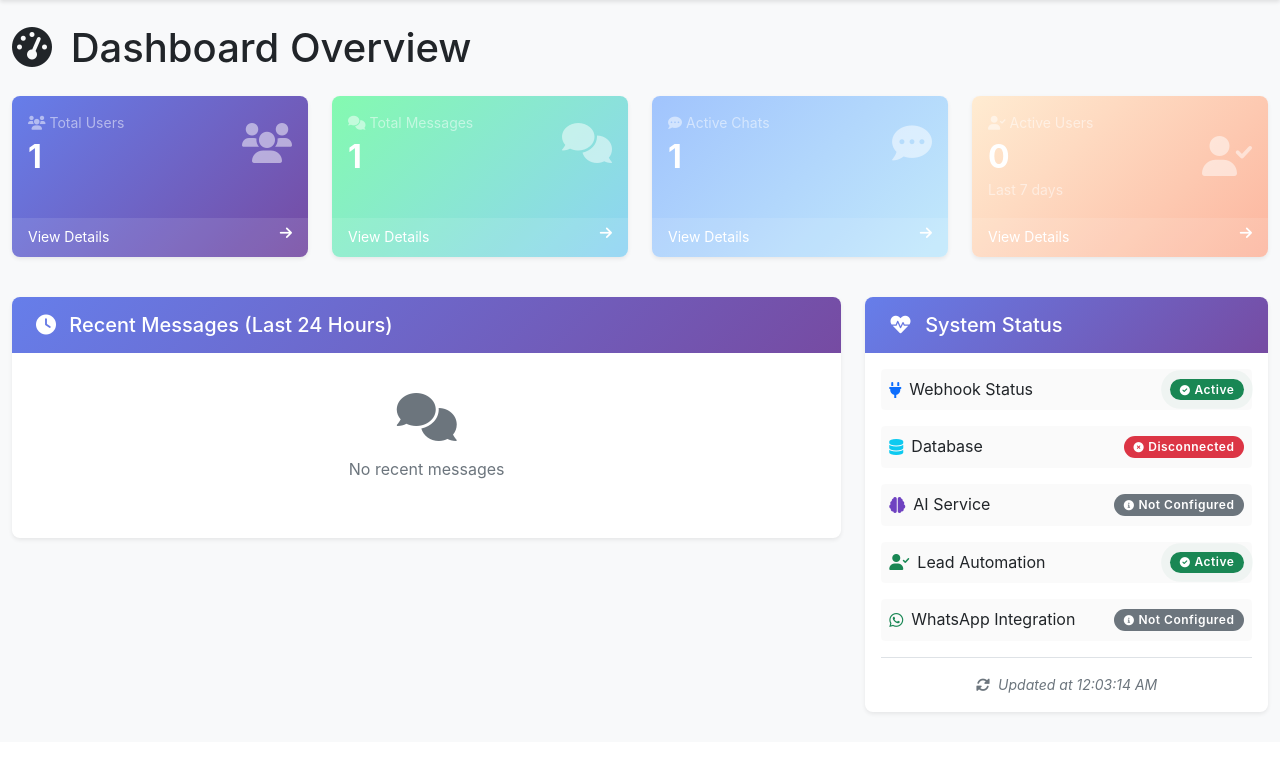
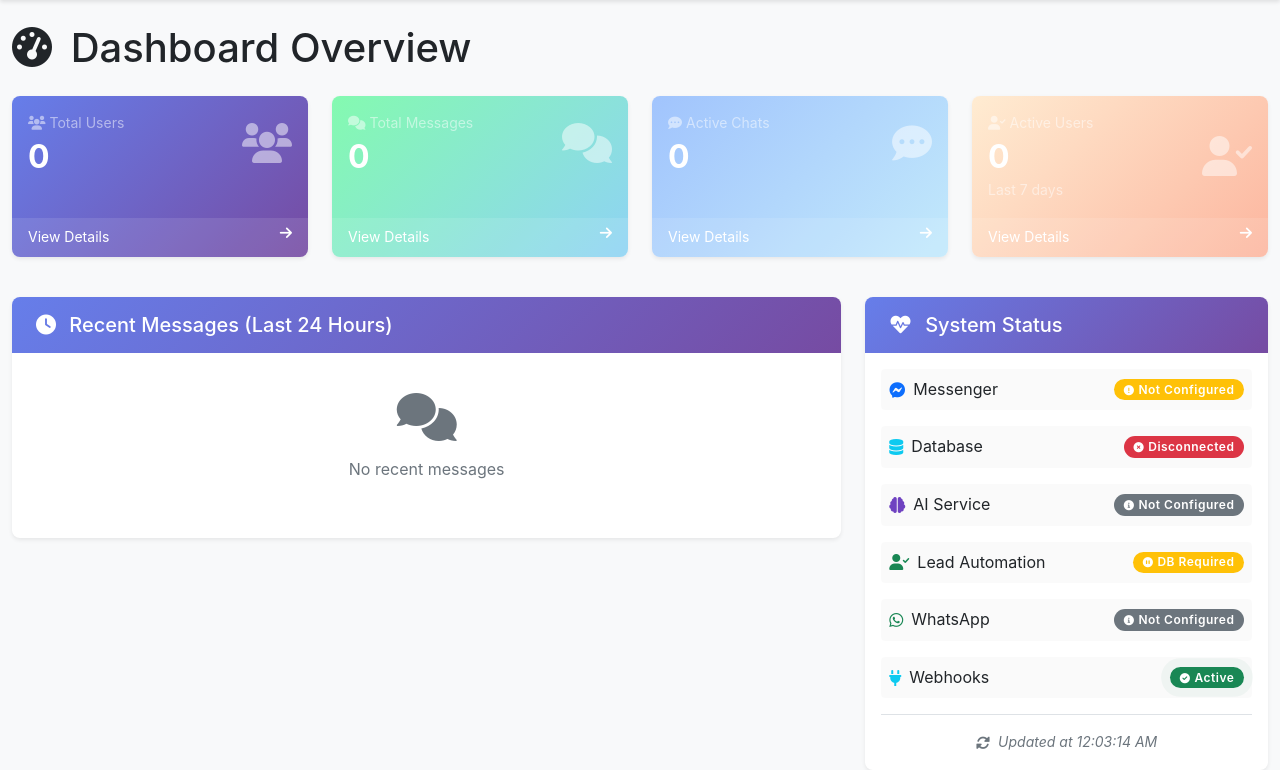
Before and after one commit to Yoans-Adel/Migochat, a FastAPI app: page /dashboard/ in a window 1280 px wide. Shown: the part 58-828 px from the top of the page. Before the commit the page ends 773 px from the top, so only its background shows below. Run offline with FastAPI, Linux system fonts and the light colour scheme; tables that the repository leaves empty hold one stand-in row (values such as "Sample post").

Commit message:
🔧 Fix Production Issues: Messenger & Database Status
Critical Fixes:
=================

1. 🔴 Fixed Messenger Status Check
   - Added real-time Facebook Graph API token verification
   - Validates token with httpx async client (5s timeout)
   - Shows: Active/Invalid Token/Token Error/Not Configured
   - Replaced 'Webhook' with 'Messenger' in status display

2. 🔴 Fixed Database Connection Handling
   - Graceful degradation when DB is unavailable
   - Dashboard loads even if database fails
   - Shows statistics only when DB is connected
   - Proper error handling with fallback values

3. 🛡️ Enhanced Error Resilience
   - All status checks wrapped in try-except blocks
   - No crashes on service failures
   - Detailed logging for debugging
   - Fallback status: 'Checking...' → 'Error/Active/Inactive'

4. 📊 Improved Status Display Order
   - Messenger (most critical)
   - Database
   - AI Service
   - Lead Automation
   - WhatsApp
   - Webhooks (moved to bottom)

5. 📦 Dependencies
   - Added httpx>=0.27.0 for async HTTP requests
   - Used for Messenger token verification

6. 📚 Documentation
   - Created RAILWAY_ENV.md with complete setup guide
   - Token refresh instructions
   - Troubleshooting steps
   - Railway configuration checklist

Files Changed:
=============
- Server/routes/dashboard.py (enhanced status checks)
- app/templates/dashboard.html (reordered status items)
- requirements.txt (added httpx)
- RAILWAY_ENV.md (new deployment guide)

Production Ready:
================
✅ Handles network failures gracefully
✅ Validates Facebook tokens in real-time
✅ Shows accurate system health
✅ No crashes on service unavailability
✅ Comprehensive error logging

```diff
--- a/Server/routes/dashboard.py
+++ b/Server/routes/dashboard.py
@@ -56,86 +56,128 @@ async def crm_view(request: Request):
 async def dashboard_home(request: Request):
     """Main dashboard page with lead analytics"""
     try:
-        with get_db_session() as db:
-            # Get statistics
-            total_users = db.query(User).count()
-            total_messages = db.query(Message).count()
-            active_conversations = db.query(Conversation).filter(Conversation.is_active.is_(True)).count()
+        # Initialize default values in case database is unavailable
+        total_users = 0
+        total_messages = 0
+        active_conversations = 0
+        active_users = 0
+        recent_messages = []
+        lead_analytics = {"total_leads": 0, "qualified_leads": 0, "converted_leads": 0}
 
-            # Lead analytics with error handling
-            try:
+        # Initialize system status with defaults
+        system_status = {
+            "webhook": {"status": "active", "label": "Active"},
+            "database": {"status": "unknown", "label": "Checking..."},
+            "messenger": {"status": "unknown", "label": "Checking..."},
+            "ai_service": {"status": "unknown", "label": "Checking..."},
+            "lead_automation": {"status": "unknown", "label": "Checking..."},
+            "whatsapp": {"status": "unknown", "label": "Checking..."}
+        }
+
+        # Check Database Connection
+        db_connected = False
+        try:
+            with get_db_session() as db:
+                db.execute("SELECT 1").fetchone()
+                system_status["database"] = {"status": "connected", "label": "Connected"}
+                db_connected = True
+
+                # Get statistics only if database is connected
+                try:
+                    total_users = db.query(User).count()
+                    total_messages = db.query(Message).count()
+                    active_conversations = db.query(Conversation).filter(Conversation.is_active.is_(True)).count()
+
+                    # Recent messages (last 24 hours)
+                    yesterday = datetime.now(timezone.utc) - timedelta(days=1)
+                    recent_messages = db.query(Message).join(User).filter(
+                        Message.timestamp >= yesterday
+                    ).order_by(desc(Message.timestamp)).limit(10).all()
+
+                    # Active users (messaged in last 7 days)
+                    week_ago = datetime.now(timezone.utc) - timedelta(days=7)
+                    active_users = db.query(User).filter(
+                        User.last_message_at >= week_ago
+                    ).count()
+                except Exception as e:
+                    logger.warning(f"Error getting database statistics: {e}")
+
+        except Exception as e:
+            logger.error(f"Database connection failed: {e}")
+            system_status["database"] = {"status": "error", "label": "Disconnected"}
+
+        # Check Messenger Service
+        try:
+            # Verify Messenger API token and connection
+            fb_token = settings.FB_PAGE_ACCESS_TOKEN
+            if fb_token and len(fb_token) > 50:
+                # Try to verify token is valid
+                try:
+                    import httpx
+                    verify_url = f"https://graph.facebook.com/v24.0/me?access_token={fb_token}"
+                    async with httpx.AsyncClient(timeout=5.0) as client:
+                        response = await client.get(verify_url)
+                        if response.status_code == 200:
+                            system_status["messenger"] = {"status": "active", "label": "Active"}
+                        else:
+                            system_status["messenger"] = {"status": "error", "label": "Invalid Token"}
+                except Exception as verify_error:
+                    logger.warning(f"Messenger token verification failed: {verify_error}")
+                    # If verification fails but token exists, mark as inactive
+                    system_status["messenger"] = {"status": "inactive", "label": "Token Error"}
+            else:
+                system_status["messenger"] = {"status": "inactive", "label": "Not Configured"}
+        except Exception as e:
+            logger.error(f"Messenger check failed: {e}")
+            system_status["messenger"] = {"status": "error", "label": "Error"}
+
+        # Check AI Service (Gemini)
+        try:
+            gemini_key = settings.GEMINI_API_KEY
+            if gemini_key and len(gemini_key) > 20:
+                system_status["ai_service"] = {"status": "active", "label": "Active"}
+            else:
+                system_status["ai_service"] = {"status": "inactive", "label": "Not Configured"}
+        except Exception as e:
+            logger.warning(f"AI service check failed: {e}")
+            system_status["ai_service"] = {"status": "error", "label": "Error"}
+
+        # Check Lead Automation
+        try:
+            if db_connected:
                 lead_analytics = lead_automation.get_lead_analytics()
-            except Exception as e:
-                logger.warning(f"Lead analytics failed: {e}")
-                lead_analytics = {"total_leads": 0, "qualified_leads": 0, "converted_leads": 0}
-
-            # Recent messages (last 24 hours)
-            yesterday = datetime.now(timezone.utc) - timedelta(days=1)
-            recent_messages = db.query(Message).join(User).filter(
-                Message.timestamp >= yesterday
-            ).order_by(desc(Message.timestamp)).limit(10).all()
-
-            # Active users (messaged in last 7 days)
-            week_ago = datetime.now(timezone.utc) - timedelta(days=7)
-            active_users = db.query(User).filter(
-                User.last_message_at >= week_ago
-            ).count()
-
-            # System Status Checks
-            system_status = {
-                "webhook": {"status": "active", "label": "Active"},
-                "database": {"status": "connected", "label": "Connected"},
-                "ai_service": {"status": "unknown", "label": "Unknown"},
-                "lead_automation": {"status": "unknown", "label": "Unknown"},
-                "whatsapp": {"status": "unknown", "label": "Unknown"}
-            }
-
-            # Check Database
-            try:
-                db.execute("SELECT 1")
-                system_status["database"] = {"status": "connected", "label": "Connected"}
-            except Exception:
-                system_status["database"] = {"status": "error", "label": "Disconnected"}
-
-            # Check AI Service (Gemini)
-            try:
-                gemini_key = settings.GEMINI_API_KEY
-                if gemini_key and len(gemini_key) > 20:
-                    system_status["ai_service"] = {"status": "active", "label": "Active"}
-                else:
-                    system_status["ai_service"] = {"status": "inactive", "label": "Not Configured"}
-            except Exception:
-                system_status["ai_service"] = {"status": "error", "label": "Error"}
-
-            # Check Lead Automation
-            try:
                 if lead_analytics.get("total_leads", 0) >= 0:
                     system_status["lead_automation"] = {"status": "active", "label": "Active"}
                 else:
                     system_status["lead_automation"] = {"status": "inactive", "label": "Inactive"}
-            except Exception:
-                system_status["lead_automation"] = {"status": "error", "label": "Error"}
+            else:
+                system_status["lead_automation"] = {"status": "inactive", "label": "DB Required"}
+        except Exception as e:
+            logger.warning(f"Lead automation check failed: {e}")
+            system_status["lead_automation"] = {"status": "error", "label": "Error"}
 
-            # Check WhatsApp Integration
-            try:
-                whatsapp_token = settings.WHATSAPP_ACCESS_TOKEN
-                whatsapp_phone = settings.WHATSAPP_PHONE_NUMBER_ID
-                if whatsapp_token and whatsapp_phone:
-                    system_status["whatsapp"] = {"status": "active", "label": "Active"}
-                else:
-                    system_status["whatsapp"] = {"status": "inactive", "label": "Not Configured"}
-            except Exception:
-                system_status["whatsapp"] = {"status": "error", "label": "Error"}
+        # Check WhatsApp Integration
+        try:
+            whatsapp_token = settings.WHATSAPP_ACCESS_TOKEN
+            whatsapp_phone = settings.WHATSAPP_PHONE_NUMBER_ID
+            if whatsapp_token and whatsapp_phone and len(whatsapp_token) > 50:
+                system_status["whatsapp"] = {"status": "active", "label": "Active"}
+            else:
+                system_status["whatsapp"] = {"status": "inactive", "label": "Not Configured"}
+        except Exception as e:
+            logger.warning(f"WhatsApp check failed: {e}")
+            system_status["whatsapp"] = {"status": "error", "label": "Error"}
 
-            stats = {
-                "total_users": total_users,
-                "total_messages": total_messages,
-                "active_conversations": active_conversations,
-                "active_users": active_users,
-                "recent_messages": recent_messages,
-                "lead_analytics": lead_analytics,
-                "system_status": system_status
-            }
+        # Prepare stats for template
+        stats = {
+            "total_users": total_users,
+            "total_messages": total_messages,
+            "active_conversations": active_conversations,
+            "active_users": active_users,
+            "recent_messages": recent_messages,
+            "lead_analytics": lead_analytics,
+            "system_status": system_status
+        }
 
         return templates.TemplateResponse("dashboard.html", {
             "request": request,
@@ -143,7 +185,28 @@ async def dashboard_home(request: Request):
         })
 
     except Exception as e:
-        handle_dashboard_error(e, "dashboard")
+        logger.error(f"Critical error in dashboard: {e}")
+        logger.exception("Dashboard exception details:")
+        # Return error page with minimal data
+        return templates.TemplateResponse("dashboard.html", {
+            "request": request,
+            "stats": {
+                "total_users": 0,
+                "total_messages": 0,
+                "active_conversations": 0,
+                "active_users": 0,
+                "recent_messages": [],
+                "lead_analytics": {"total_leads": 0, "qualified_leads": 0, "converted_leads": 0},
+                "system_status": {
+                    "webhook": {"status": "error", "label": "Error"},
+                    "database": {"status": "error", "label": "Error"},
+                    "messenger": {"status": "error", "label": "Error"},
+                    "ai_service": {"status": "error", "label": "Error"},
+                    "lead_automation": {"status": "error", "label": "Error"},
+                    "whatsapp": {"status": "error", "label": "Error"}
+                }
+            }
+        })
 
 
 @router.get("/settings", response_class=HTMLResponse)
--- a/app/templates/dashboard.html
+++ b/app/templates/dashboard.html
@@ -226,24 +226,24 @@
                         </h5>
                     </div>
                     <div class="card-body">
-                        <!-- Webhook Status -->
+                        <!-- Messenger Status -->
                         <div class="status-item d-flex justify-content-between align-items-center mb-3 p-2 rounded">
                             <div class="d-flex align-items-center">
-                                <i class="fas fa-plug me-2 text-primary"></i>
-                                <span class="fw-medium">Webhook Status</span>
+                                <i class="fab fa-facebook-messenger me-2 text-primary"></i>
+                                <span class="fw-medium">Messenger</span>
                             </div>
-                            {% set webhook_status = stats.system_status.webhook %}
-                            {% if webhook_status.status == 'active' %}
+                            {% set messenger_status = stats.system_status.messenger %}
+                            {% if messenger_status.status == 'active' %}
                                 <span class="badge bg-success">
-                                    <i class="fas fa-check-circle me-1"></i>{{ webhook_status.label }}
+                                    <i class="fas fa-check-circle me-1"></i>{{ messenger_status.label }}
                                 </span>
-                            {% elif webhook_status.status == 'inactive' %}
+                            {% elif messenger_status.status == 'inactive' %}
                                 <span class="badge bg-warning">
-                                    <i class="fas fa-pause-circle me-1"></i>{{ webhook_status.label }}
+                                    <i class="fas fa-exclamation-circle me-1"></i>{{ messenger_status.label }}
                                 </span>
                             {% else %}
                                 <span class="badge bg-danger">
-                                    <i class="fas fa-times-circle me-1"></i>{{ webhook_status.label }}
+                                    <i class="fas fa-times-circle me-1"></i>{{ messenger_status.label }}
                                 </span>
                             {% endif %}
                         </div>
@@ -311,10 +311,10 @@
                         </div>
 
                         <!-- WhatsApp Integration Status -->
-                        <div class="status-item d-flex justify-content-between align-items-center p-2 rounded">
+                        <div class="status-item d-flex justify-content-between align-items-center mb-3 p-2 rounded">
                             <div class="d-flex align-items-center">
                                 <i class="fab fa-whatsapp me-2 text-success"></i>
-                                <span class="fw-medium">WhatsApp Integration</span>
+                                <span class="fw-medium">WhatsApp</span>
                             </div>
                             {% set whatsapp_status = stats.system_status.whatsapp %}
                             {% if whatsapp_status.status == 'active' %}
@@ -328,6 +328,28 @@
                             {% else %}
                                 <span class="badge bg-danger">
                                     <i class="fas fa-times-circle me-1"></i>{{ whatsapp_status.label }}
+                                </span>
+                            {% endif %}
+                        </div>
+
+                        <!-- Webhook Status -->
+                        <div class="status-item d-flex justify-content-between align-items-center p-2 rounded">
+                            <div class="d-flex align-items-center">
+                                <i class="fas fa-plug me-2 text-info"></i>
+                                <span class="fw-medium">Webhooks</span>
+                            </div>
+                            {% set webhook_status = stats.system_status.webhook %}
+                            {% if webhook_status.status == 'active' %}
+                                <span class="badge bg-success">
+                                    <i class="fas fa-check-circle me-1"></i>{{ webhook_status.label }}
+                                </span>
+                            {% elif webhook_status.status == 'inactive' %}
+                                <span class="badge bg-warning">
+                                    <i class="fas fa-pause-circle me-1"></i>{{ webhook_status.label }}
+                                </span>
+                            {% else %}
+                                <span class="badge bg-danger">
+                                    <i class="fas fa-times-circle me-1"></i>{{ webhook_status.label }}
                                 </span>
                             {% endif %}
                         </div>
--- a/requirements.txt
+++ b/requirements.txt
@@ -14,6 +14,7 @@ pydantic>=2.8.0
 
 # HTTP & API
 requests>=2.32.0
+httpx>=0.27.0
 python-multipart>=0.0.9
 aiohttp>=3.9.0
 
```
Also changed, not shown: RAILWAY_ENV.md (added, +152 -0 lines).
